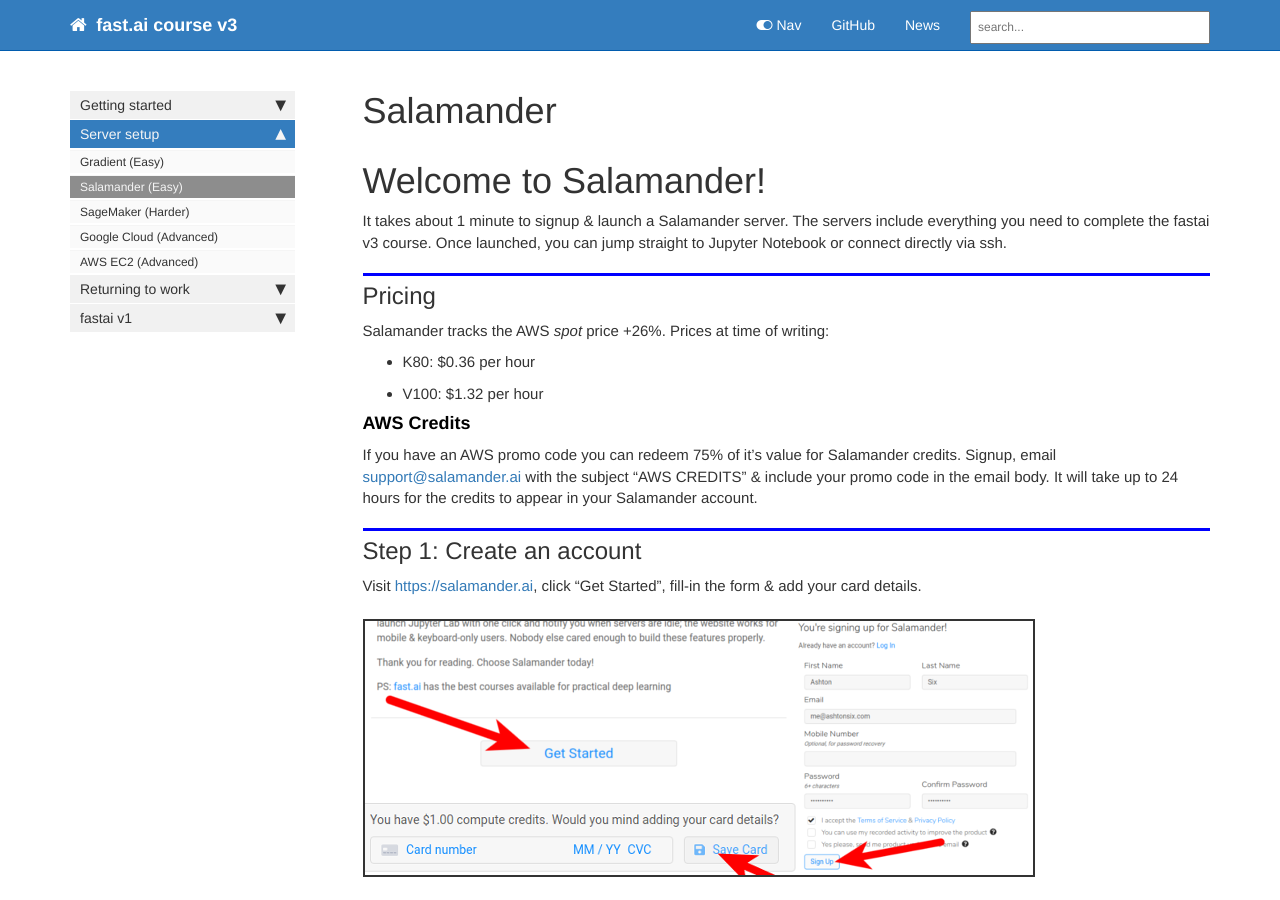
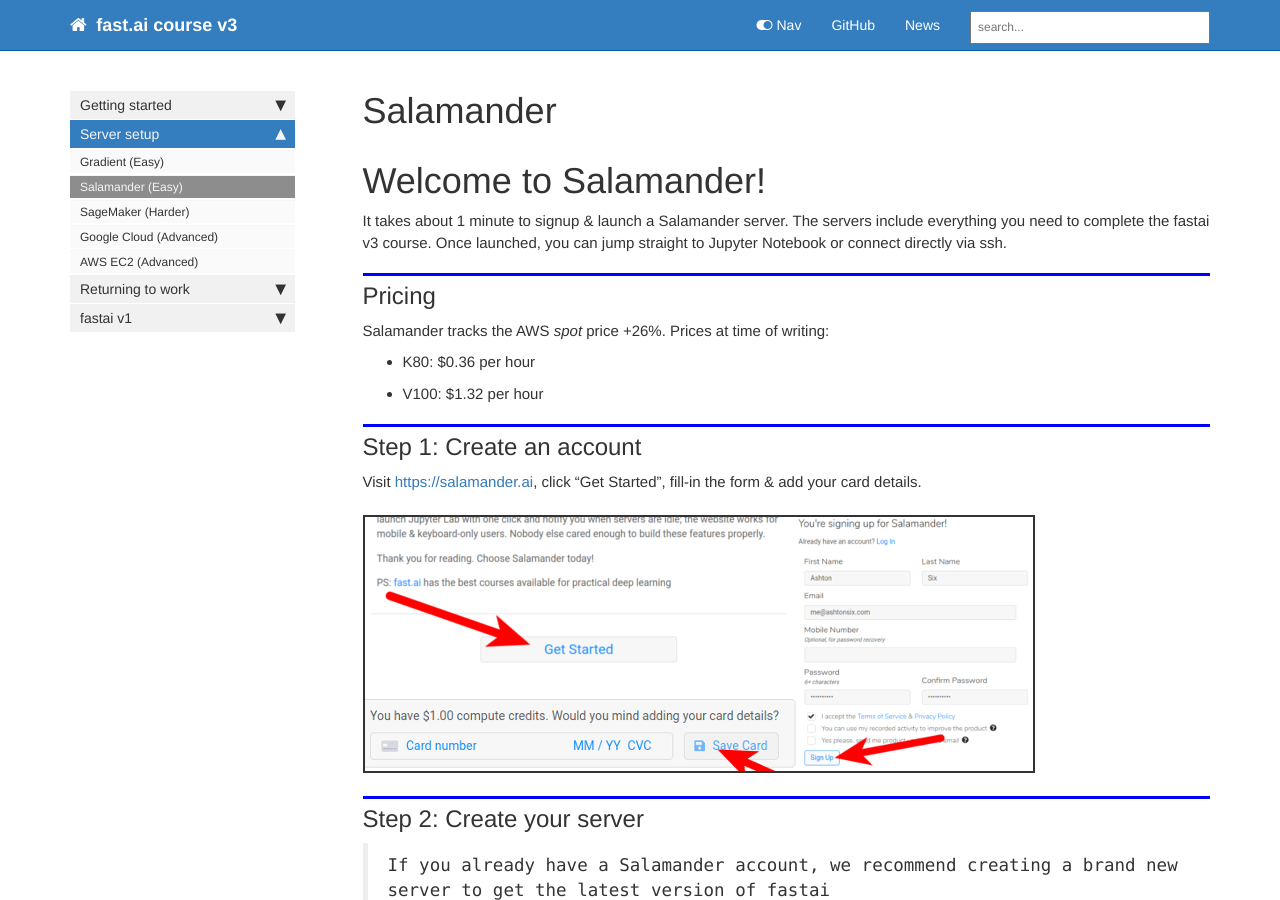
Before and after one commit to tamersalama/course-v3, a Jekyll site: the page built from docs/start_salamander.md, in a window 1280 px wide and 900 px high. Built offline with Jekyll 4.4.1, drawn with Linux system fonts in a browser that asks for light colours; nearby versions of some CDN libraries; comment, search, counter and statistics services are not loaded.

Commit message:
Revert "Add "aws credits" subsection"

```diff
--- a/docs/start_salamander.md
+++ b/docs/start_salamander.md
@@ -15,10 +15,6 @@
 
 - K80: $0.36 per hour
 - V100: $1.32 per hour
-
-#### AWS Credits
-
-If you have an AWS promo code you can redeem 75% of it's value for Salamander credits. Signup, email [support@salamander.ai](mailto:support@salamander.ai) with the subject "AWS CREDITS" & include your promo code in the email body. It will take up to 24 hours for the credits to appear in your Salamander account.
 
 ## Step 1: Create an account
 
```
